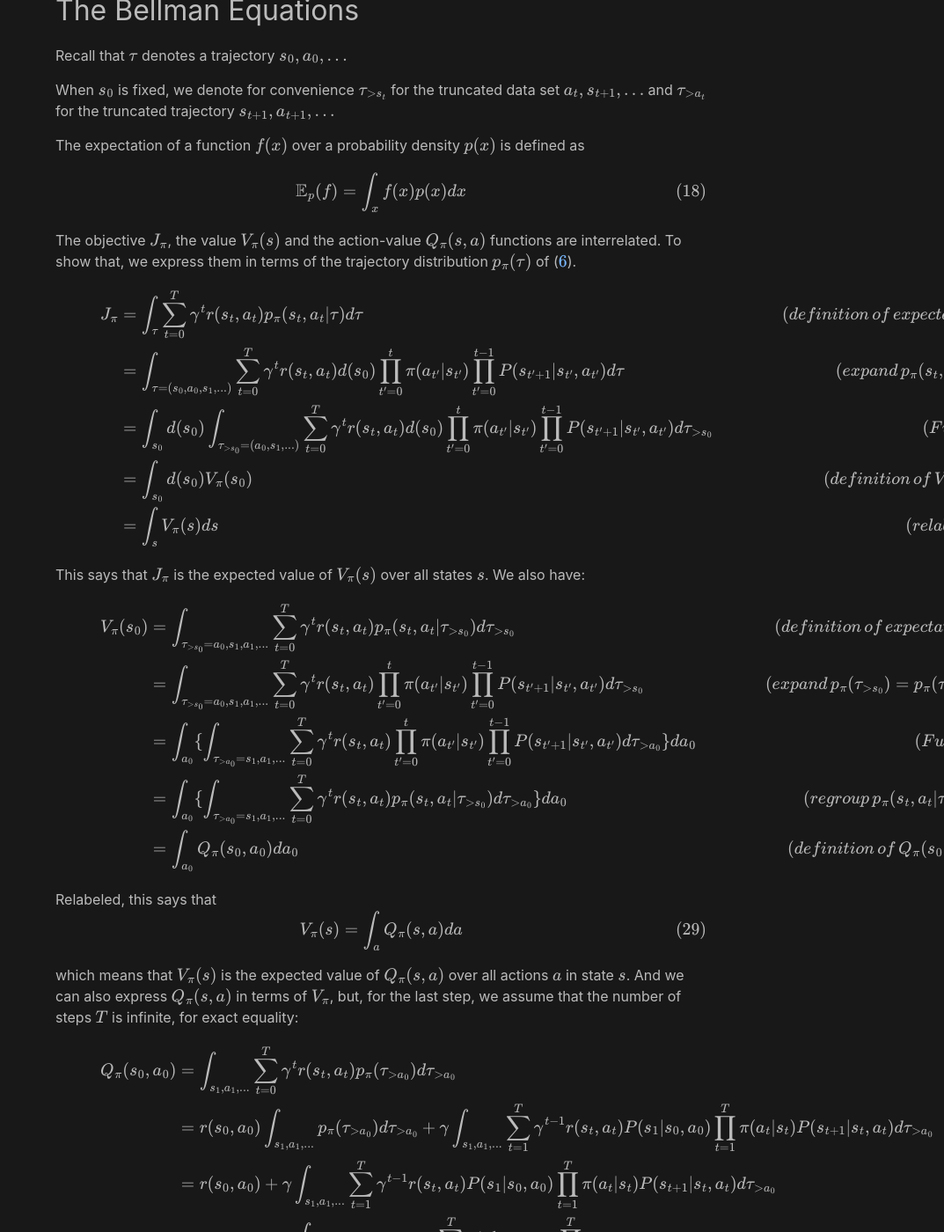
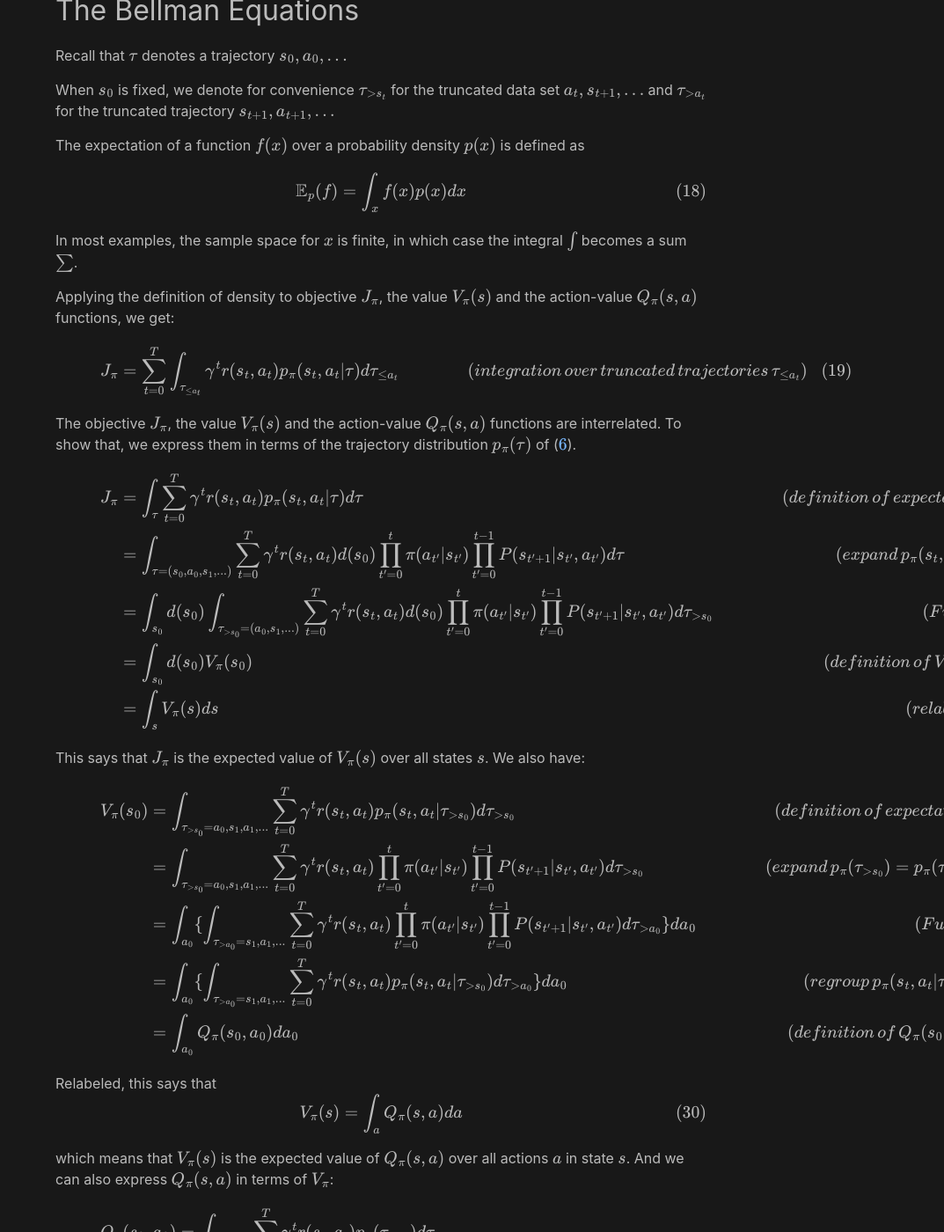
Before and after one commit to analytiq-hub/sigagent.github.io, a Jekyll site: the page built from machine_learning/_posts/2021-02-13-introduction_to_machine_learning.md, in a window 1280 px wide and 1400 px high, scrolled down 5506 px. Shown: the whole window at 88% size, without its empty margins (207-1280 px from the left). Built offline with Jekyll 4.4.1, drawn with Linux system fonts in a browser that asks for light colours; formulas are drawn with MathJax 3; a script that is not in the unit is left out.

Commit message:
*** empty log message ***

```diff
--- a/machine_learning/_posts/2021-02-13-introduction_to_machine_learning.md
+++ b/machine_learning/_posts/2021-02-13-introduction_to_machine_learning.md
@@ -219,8 +219,20 @@ $$
 \end{align}
 $$
 
+In most examples, the sample space for $$x$$ is finite, in which case the integral $$\int$$ becomes a sum $$\sum$$.
 
-The objective $$J_\pi$$, the value $$V_\pi(s)$$ and the action-value $$Q_\pi(s, a)$$ functions are interrelated. To show that, we express them in terms of the trajectory distribution $$p_\pi(\tau)$$ of ($$\ref{eq:taudist}$$).
+Applying the definition of density to objective $$J_\pi$$, the value $$V_\pi(s)$$ and the action-value $$Q_\pi(s, a)$$ functions, we get:
+
+$$
+\begin{align}
+J_\pi & = \sum_{t=0}^{T} \int_{\tau_{\le a_t}}  \gamma^{t} r(s_t, a_t) p_\pi(s_t, a_t \vert \tau) d\tau_{\le a_t} \hspace{1cm} & (integration \, over \, truncated \, trajectories \, \tau_{\le a_t}) \\
+\end{align}
+$$
+
+
+
+
+The objective $$J_\pi$$, the value $$V_\pi(s)$$ and the action-value $$Q_\pi(s, a)$$ functions  are interrelated. To show that, we express them in terms of the trajectory distribution $$p_\pi(\tau)$$ of ($$\ref{eq:taudist}$$).
 
 $$
 \begin{align}
@@ -251,7 +263,7 @@ V_\pi(s) = \int_a Q_\pi(s, a) da
 \end{align}
 $$
 
-which means that $$V_\pi(s)$$ is the expected value of $$Q_\pi(s, a)$$ over all actions $$a$$ in state $$s$$. And we can also express $$Q_\pi(s, a)$$ in terms of $$V_\pi$$, but, for the last step, we assume that the number of steps $$T$$ is infinite, for exact equality:
+which means that $$V_\pi(s)$$ is the expected value of $$Q_\pi(s, a)$$ over all actions $$a$$ in state $$s$$. And we can also express $$Q_\pi(s, a)$$ in terms of $$V_\pi$$:
 
 $$
 \begin{align}
```
